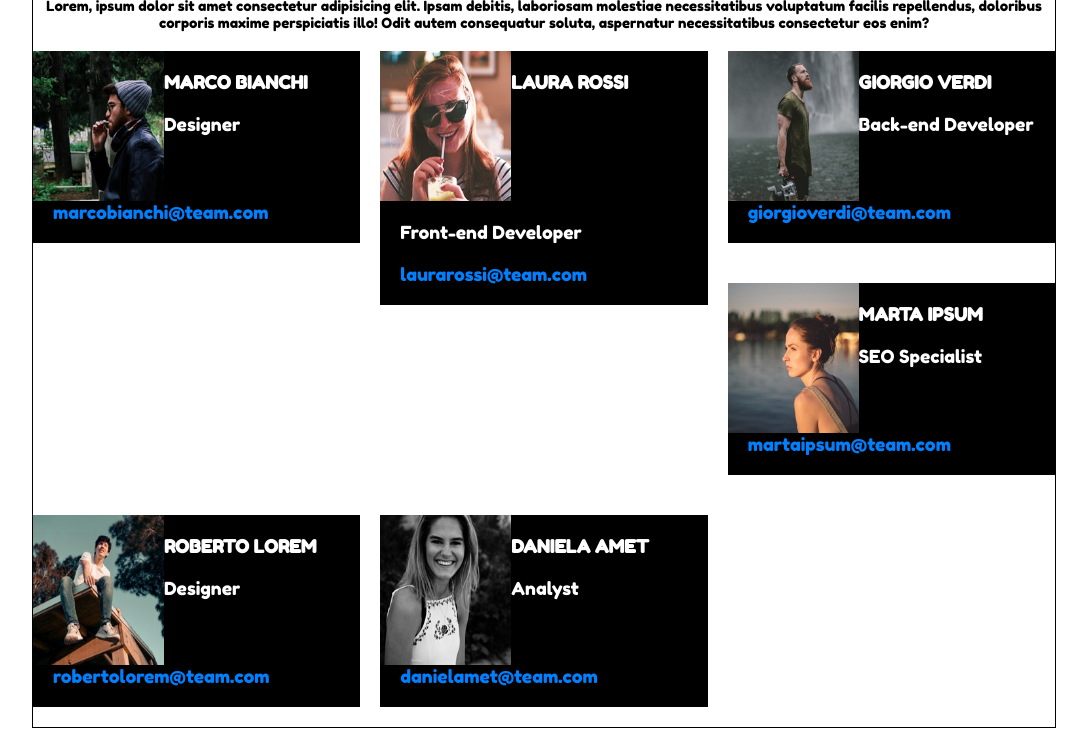
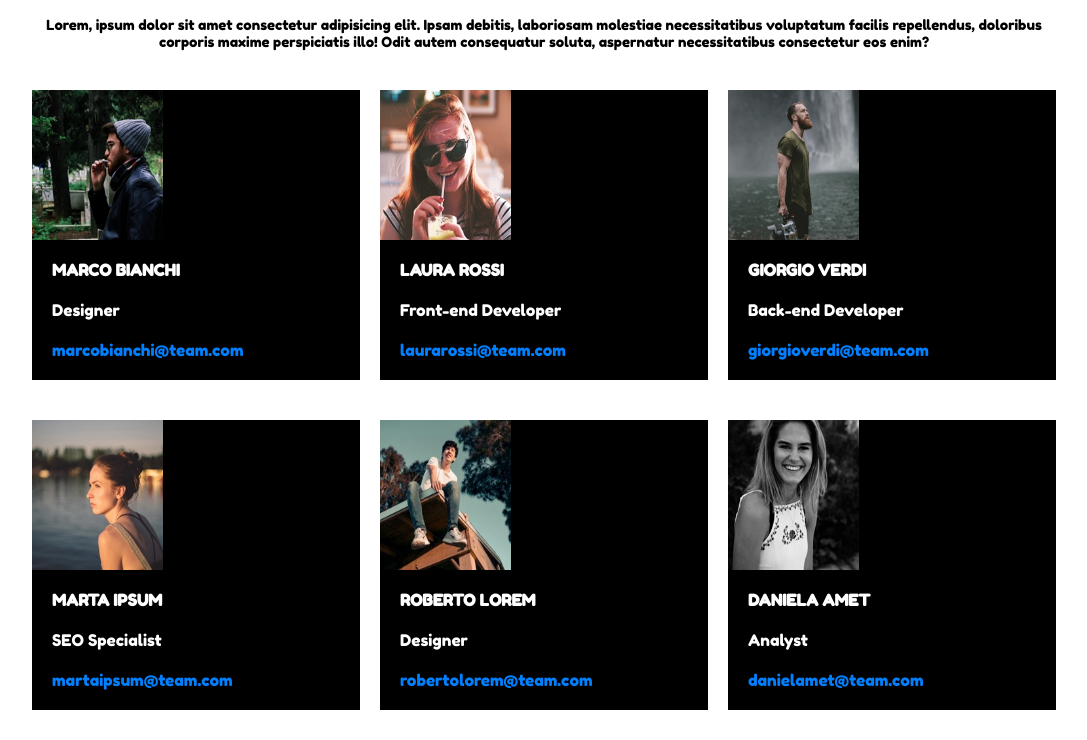
Before and after one commit to RominaMalimban/Floating-Cards, a plain HTML site: page index.html in a window 1280 px wide. Shown: the part 114-854 px from the top of the page, without its empty margins (96-1183 px from the left). Drawn offline with Linux system fonts and the light colour scheme.

Commit message:
modifiche div .presentazione

```diff
--- a/css/style.css
+++ b/css/style.css
@@ -18,8 +18,6 @@ img{
 .container{
     width: 80%;
     margin: 10px auto;
-    /* debug */
-    border: 1px solid black;
 }
 
 main::after{
@@ -51,6 +49,7 @@ main{
 
 .intro{
     text-align: center;
+    margin: 20px 0;
 }
 
 .card{
@@ -58,9 +57,6 @@ main{
     float: left;
     margin: 20px 10px;
     background-color: black;
-    /* debug */
-    /* height: 200px;
-    border: 1px solid black; */
 }
 
 .card img{
@@ -79,8 +75,9 @@ main{
 }
 
 .presentazione{
+    float: left;
     padding: 20px;
-    font-size: 18px;
+    font-size: 16px;
 }
 
 .presentazione span{
```
